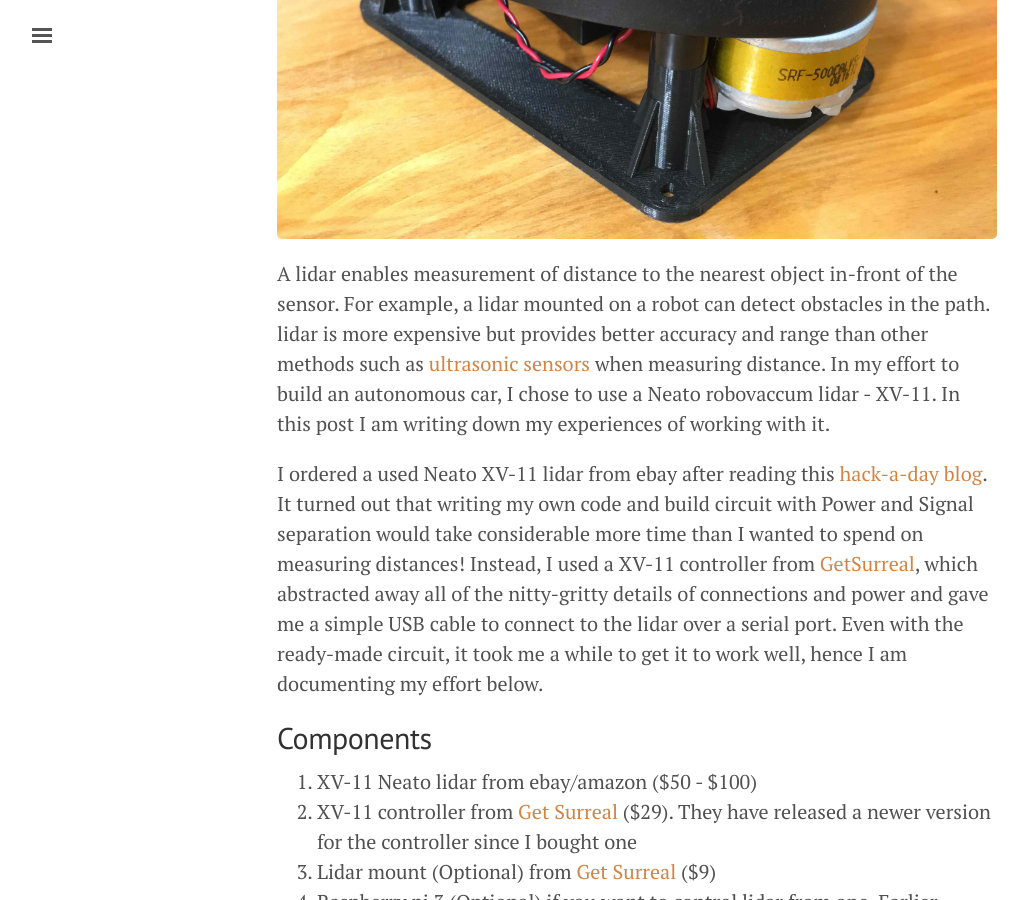
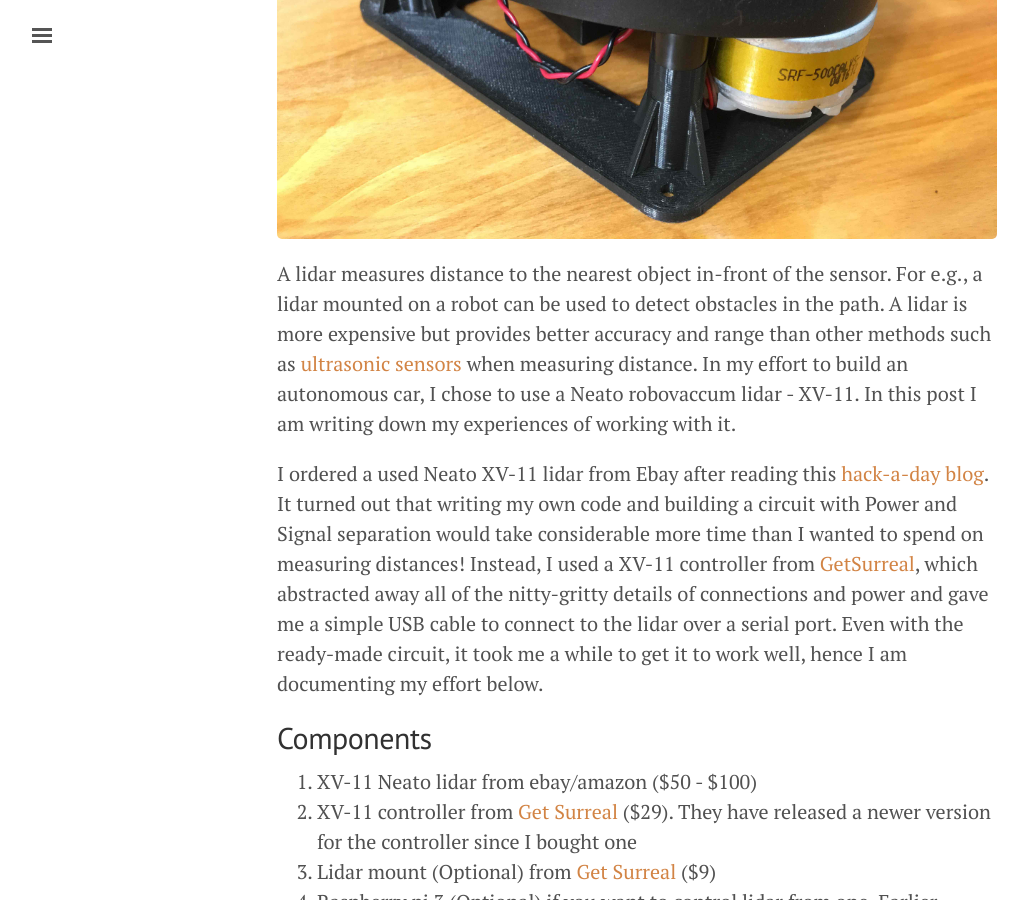
Before and after one commit to udayankumar/udayankumar.github.io, a Jekyll site: the page built from _posts/2018-08-01-working-with-lidar.md, in a window 1280 px wide and 900 px high, scrolled down 573 px. Shown: the whole window, without its empty margins (3-1031 px from the left). Built offline with Jekyll 4.4.1, drawn with Linux system fonts in a browser that asks for light colours; comment, search, counter and statistics services are not loaded.

Commit message:
grammar correction

```diff
--- a/_posts/2018-08-01-working-with-lidar.md
+++ b/_posts/2018-08-01-working-with-lidar.md
@@ -6,14 +6,14 @@ tags: [raspberry, ESC, RC, car, autonomous, Lidar, Neato]
 ---
 
 ![help](/assets/images/lidar.jpg)
- A lidar enables measurement of distance to the nearest object in-front of the sensor. For example, a lidar mounted on a robot can detect obstacles in the path.
-lidar is more expensive but provides better accuracy and range than other methods such as
+ A lidar measures distance to the nearest object in-front of the sensor. For e.g., a lidar mounted on a robot can be used to detect obstacles in the path.
+A lidar is more expensive but provides better accuracy and range than other methods such as
 [ultrasonic sensors](https://www.quora.com/Can-we-use-cheaper-ultrasound-technology-instead-of-LiDAR-for-driverless-cars)
 when measuring distance. In my effort to build an autonomous car, I chose to use a Neato robovaccum lidar - XV-11.
-In this post I am writing down my experiences of  working with it.
+In this post I am writing down my experiences of working with it.
 
-I ordered a used Neato XV-11 lidar from ebay after reading this [hack-a-day blog](https://hackaday.com/2016/01/22/how-to-use-lidar-with-the-raspberry-pi/).
-It turned out that writing my own code and build circuit with Power and Signal separation would take considerable more time than
+I ordered a used Neato XV-11 lidar from Ebay after reading this [hack-a-day blog](https://hackaday.com/2016/01/22/how-to-use-lidar-with-the-raspberry-pi/).
+It turned out that writing my own code and building a circuit with Power and Signal separation would take considerable more time than
 I wanted to spend on measuring distances! Instead, I used a XV-11 controller from
 [GetSurreal](https://www.getsurreal.com/product/xv-lidar-controller-v1-2/), which abstracted away all of the nitty-gritty details of
 connections and power and gave me a simple USB cable to connect to the lidar over a serial port. Even with the ready-made circuit,
```
